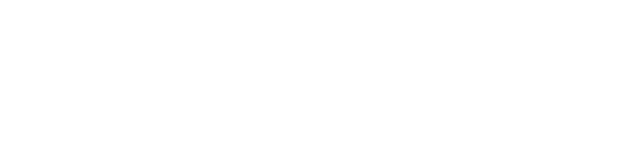
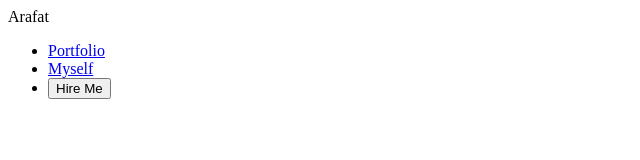
Before and after one commit to arafatah/Arafat-s-portfolio, a plain HTML site: page index.html in a window 1280 px wide. Shown: the whole page, without its empty margins (0-640 px from the left). Drawn offline with Linux system fonts and the light colour scheme.

Commit message:
Added nav

```diff
--- a/index.html
+++ b/index.html
@@ -7,7 +7,12 @@
 </head>
 <body>
     <header>
-
+        <nav>Arafat</nav>
+        <ul>
+            <li><a href="#">Portfolio</a></li>
+            <li><a href="#">Myself</a></li>
+            <li><button>Hire Me</button></li>
+        </ul>
     </header>
     <main>
 
```
